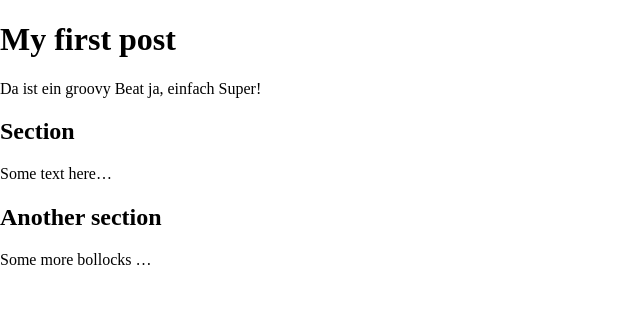
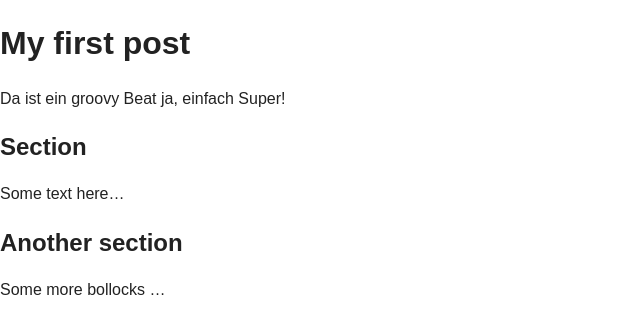
Before and after one commit to edaehn/bitsgalore.github.io, a Jekyll site: the page built from _posts/2013-11-10-My-first-post.md, in a window 1280 px wide. Shown: the top 334 px of the page, without its empty margins (0-640 px from the left). Built offline with Jekyll 4.4.1, drawn with Linux system fonts in a browser that asks for light colours; nearby versions of some CDN libraries; library files that are not in the unit come from our copies.

```diff
--- a/_layouts/post.html
+++ b/_layouts/post.html
@@ -12,8 +12,8 @@
 
         <!-- Place favicon.ico and apple-touch-icon.png in the root directory -->
 
-        <link rel="stylesheet" href="css/normalize.css">
-        <link rel="stylesheet" href="css/main.css">
+        <link rel="stylesheet" href="../../../../css/normalize.css">
+        <link rel="stylesheet" href="../../../../css/main.css">
         <script src="js/vendor/modernizr-2.6.2.min.js"></script>
     </head>
     <body>
@@ -27,8 +27,8 @@
 
         <script src="//ajax.googleapis.com/ajax/libs/jquery/1.10.2/jquery.min.js"></script>
         <script>window.jQuery || document.write('<script src="js/vendor/jquery-1.10.2.min.js"><\/script>')</script>
-        <script src="js/plugins.js"></script>
-        <script src="js/main.js"></script>
+        <script src="../../../../js/plugins.js"></script>
+        <script src="../../../../js/main.js"></script>
 
 
 		<!-- Google Analytics: change UA-XXXXX-X to be your site's ID. -->
```
Also changed, not shown: 1 other file.
